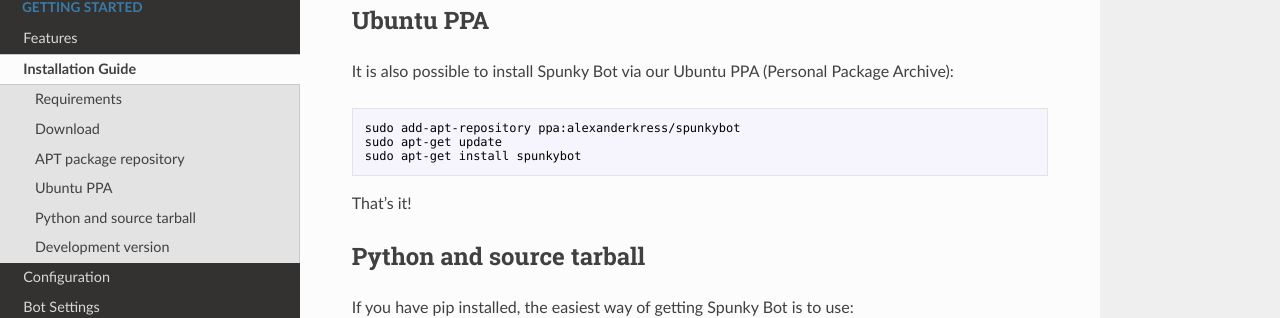
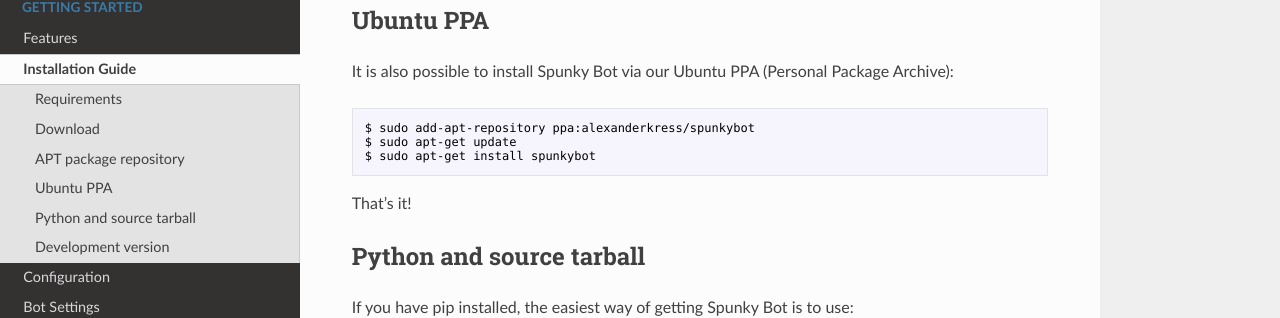
Before and after one commit to SpunkyBot/spunkybot-docs, an MkDocs documentation site: the page built from docs/getting-started/installation.md, in a window 1280 px wide and 900 px high, scrolled down 1064 px. Shown: the part 139-457 px from the top of the window. Built offline with MkDocs 1.6.1, drawn with Linux system fonts in a browser that asks for light colours; nearby versions of some CDN libraries; library files that are not in the unit come from our copies.

Commit message:
Add missing bash prefix

````diff
--- a/docs/getting-started/installation.md
+++ b/docs/getting-started/installation.md
@@ -49,9 +49,9 @@ $ sudo apt-get install spunkybot
 It is also possible to install Spunky Bot via our Ubuntu PPA (Personal Package Archive):
 
 ```bash
-sudo add-apt-repository ppa:alexanderkress/spunkybot
-sudo apt-get update
-sudo apt-get install spunkybot
+$ sudo add-apt-repository ppa:alexanderkress/spunkybot
+$ sudo apt-get update
+$ sudo apt-get install spunkybot
 ```
 
 That’s it!
````
